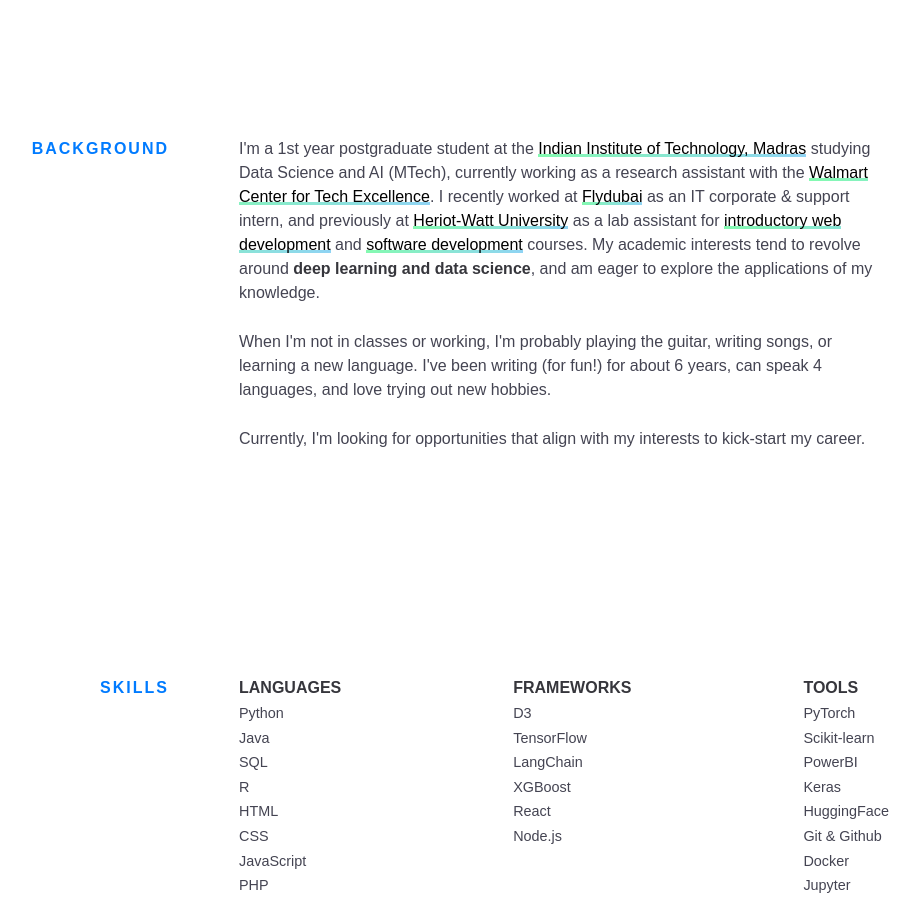
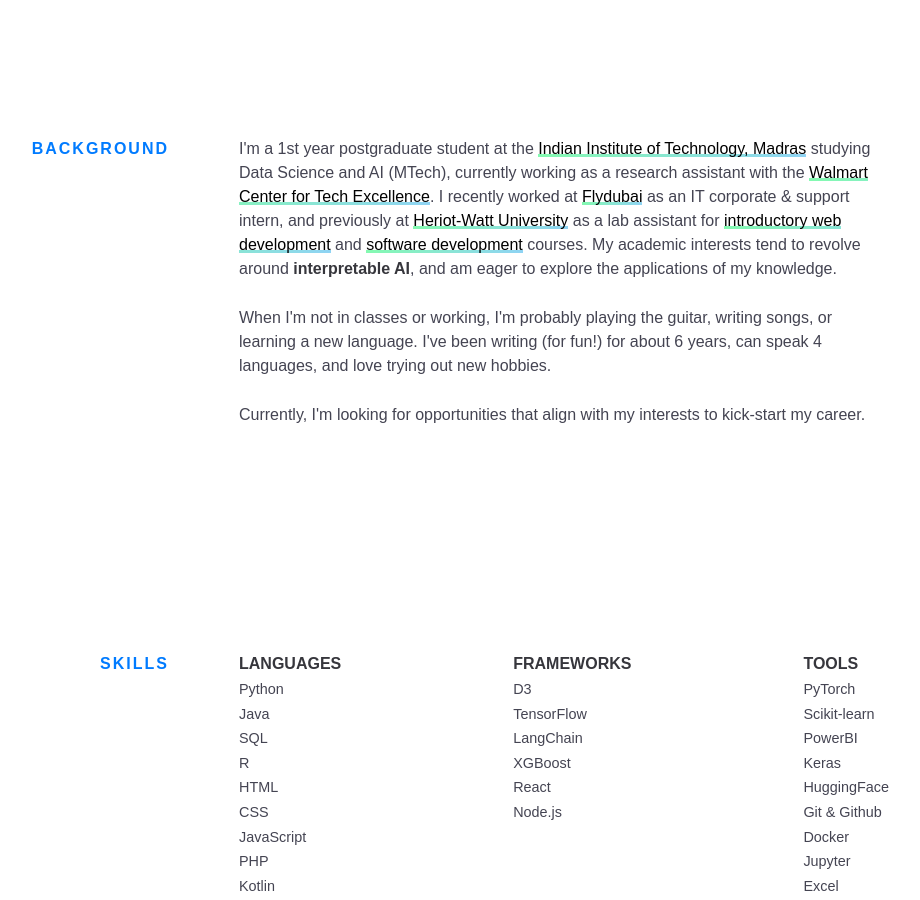
Before and after one commit to Shivaanee/Shivaanee.github.io, a Jekyll site: the page built from index.html, in a window 1280 px wide and 900 px high, scrolled down 923 px. Shown: the whole window, without its empty margins (211-1131 px from the left). Built offline with Jekyll 4.4.1, drawn with Linux system fonts in a browser that asks for light colours; nearby versions of some CDN libraries.

Commit message:
minor updates
resume, bg interest, furguide

```diff
--- a/_includes/background.html
+++ b/_includes/background.html
@@ -10,7 +10,7 @@
 
       and previously at <a class="cool-underline-link" target="_blank" href="https://www.hw.ac.uk">Heriot-Watt University</a> as a lab assistant for <a class="cool-underline-link" target="_blank" href="https://www.macs.hw.ac.uk/students/cs/courses/f27wd-web-design-and-databases/">introductory web development</a> and <a class="cool-underline-link" target="_blank" href="https://www.macs.hw.ac.uk/students/cs/courses/f27sa-software-development-1/"> software development</a> courses.
 
-      My academic interests tend to revolve around <strong>deep learning and data science</strong>, and am eager to explore the applications of my knowledge.</p>
+      My academic interests tend to revolve around <strong>interpretable AI</strong>, and am eager to explore the applications of my knowledge.</p>
 
     <p>When I'm not in classes or working, I'm probably playing the guitar, writing songs, or learning a new language. I've been writing (for fun!) for about 6 years, can speak 4 languages, and love trying out new hobbies.</p>
 
--- a/_includes/featured-projects.html
+++ b/_includes/featured-projects.html
@@ -9,7 +9,7 @@
       </figure>
       <figcaption class="project__caption">
         <div class="project__name">
-          <strong><a href="{{site.baseurl}}img/featured/furguide/FURGUIDE.pdf" target="_blank">FurGuide</a></strong>
+          <strong><a href="https://doi.org/10.1145/3687272.3690900" target="_blank">FurGuide</a></strong>
         </div>
         <p>Research study on the impact of narratives (storytelling elements) included in navigational instructions on user experience and information recall.</p>
       </figcaption>
```
Also changed, not shown: img/headshot.jpg (deleted), 1 other file.
